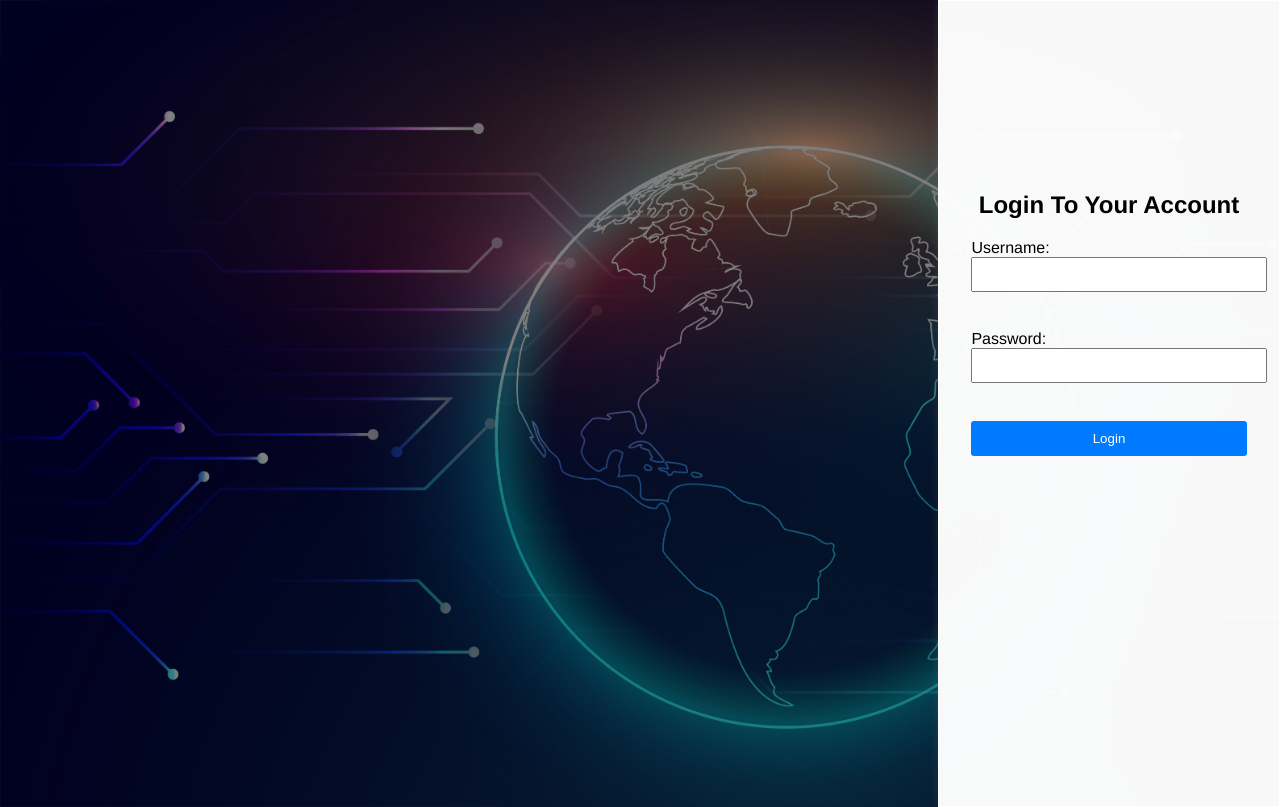
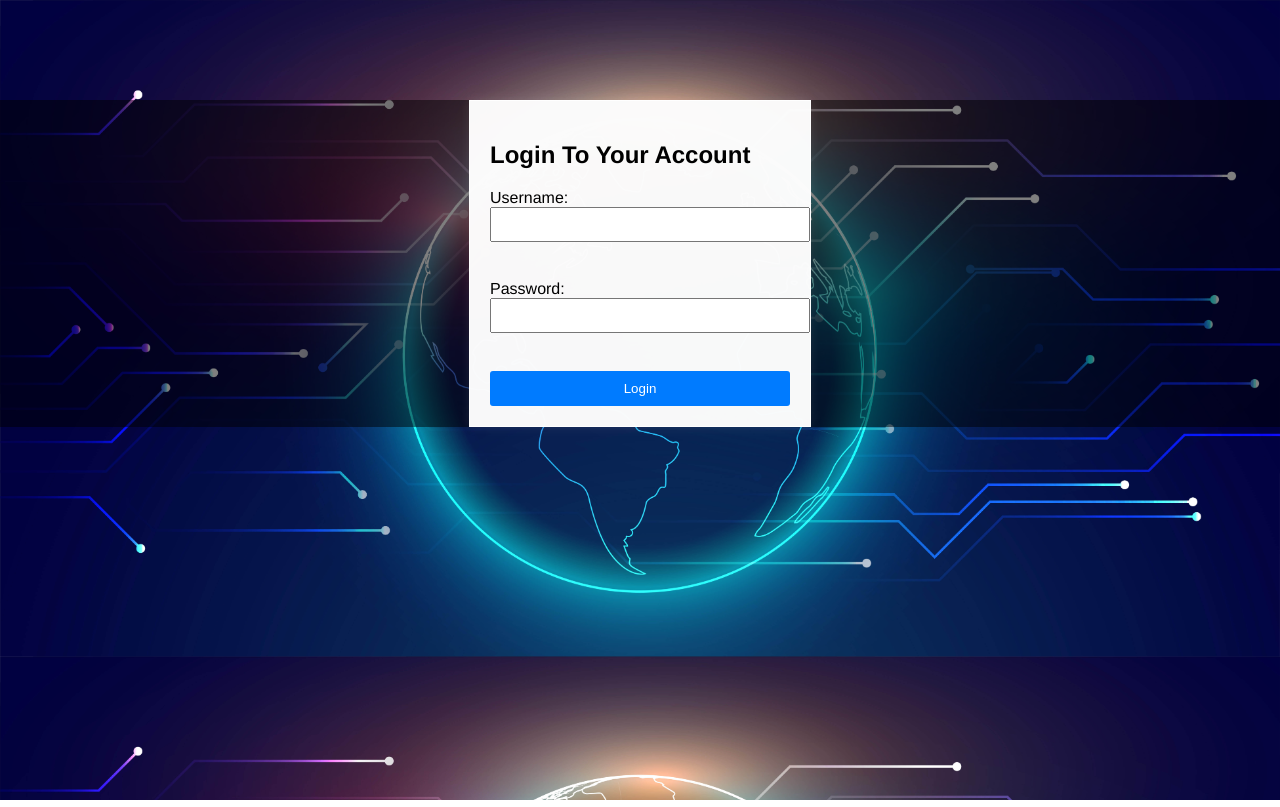
Before and after one commit to johnkennedyb/Blackcofferfrontend, a React (Create React App) app: page / in a window 1280 px wide. Built offline with nearby package versions, Linux system fonts and the light colour scheme.

Commit message:
Update login.css

```diff
--- a/src/login.css
+++ b/src/login.css
@@ -19,49 +19,23 @@ body.login-page::before {
 }
 
 .login-container {
-  position: relative;
   max-width: 300px;
-  margin: auto; /* Center the container horizontally */
+  margin: 100px auto; /* Center the container horizontally and adjust margin-top */
   padding: 20px;
   border: 1px solid #ffffff;
-  border-radius: 0px;
+  border-radius: 0;
   box-shadow: 0 0 10px rgba(223, 223, 223, 0.1);
-  display: flex;
-  flex-direction: column;
-  align-items: center;
-  justify-content: center;
-  margin-top: 100px;
-  padding-bottom: 50px;
-  left: 0;
-  right: 0px;
-  margin-right: 0px;
-  padding-top: 170px;
-  padding-bottom: 350px;
-  margin-top: 0px;
   background-color: #fffffff8;
-  z-index: 1;
 }
-
 
 /* Responsive styles */
 @media (max-width: 600px) {
   .login-container {
     padding-top: 100px; /* Adjust for smaller screens */
     padding-bottom: 150px; /* Adjust for smaller screens */
-    margin-top: 50px; /* Adjust for smaller screens */
+    margin: 50px auto; /* Center and adjust margin-top for smaller screens */
   }
-
-  /* Center on smaller screens */
-  .login-container {
-
-        margin-right: 12px;
-
-  }
-
-
 }
-
-
 
 .login-container h2 {
   margin-bottom: 20px;
```
